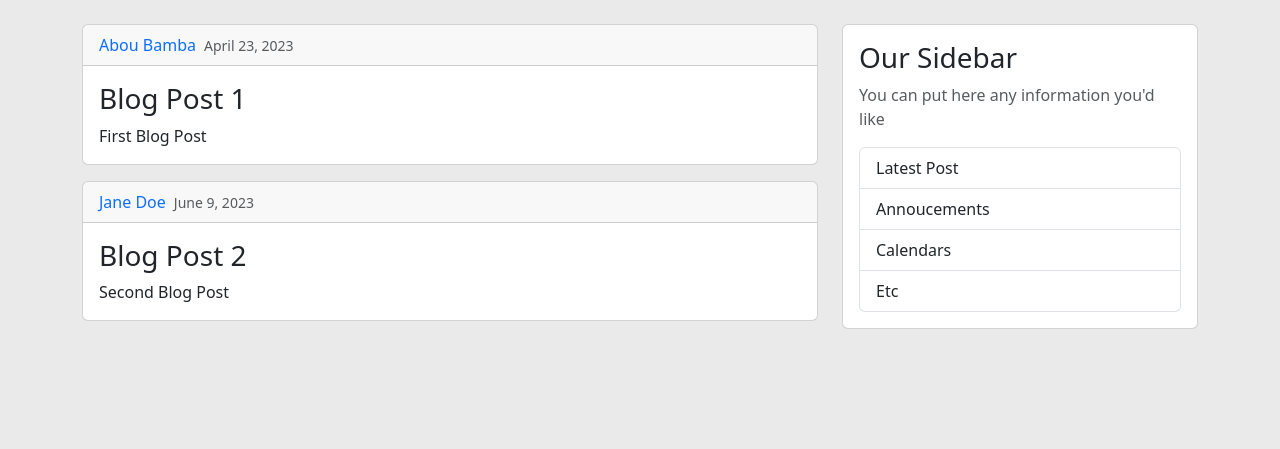
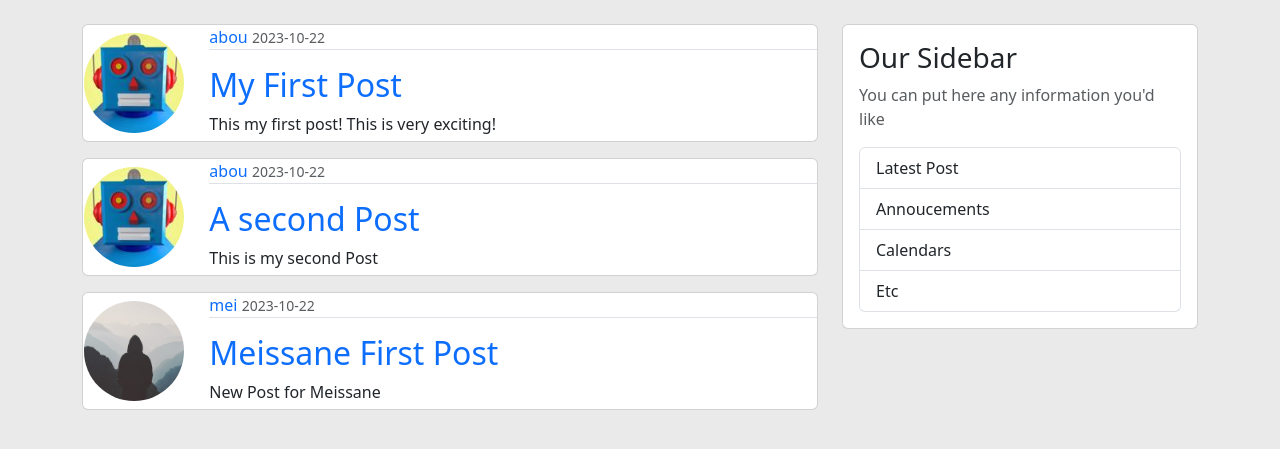
Before and after one commit to AbuDaddy/Flaskblog, a Flask app: page / in a window 1280 px wide. Shown: the part 56-505 px from the top of the page. Run offline with Flask 3, Linux system fonts and the light colour scheme.

Commit message:
Create Post

```diff
--- a/flaskblog/routes.py
+++ b/flaskblog/routes.py
@@ -1,23 +1,11 @@
 import os
 import secrets
 from PIL import Image
-from flask import render_template, url_for, flash, redirect, request
+from flask import render_template, url_for, flash, redirect, request, abort
 from flask_login import login_user, current_user, logout_user, login_required
 from flaskblog import app, db, bcrypt
-from flaskblog.forms import RegistrationForm, LoginForm, UpdateAccountForm
+from flaskblog.forms import RegistrationForm, LoginForm, UpdateAccountForm, PostForm
 from flaskblog.models import User, Post
-
-posts = [{
-    'title': 'Blog Post 1',
-    'author': 'Abou Bamba',
-    'date_posted': 'April 23, 2023',
-    'content': 'First Blog Post'
-}, {
-    'title': 'Blog Post 2',
-    'author': 'Jane Doe',
-    'date_posted': 'June 9, 2023',
-    'content': 'Second Blog Post'
-}]
 
 
 def save_image(form_picture):
@@ -36,6 +24,7 @@ def save_image(form_picture):
 
 @app.route('/')
 def home():
+    posts = Post.query.all()
     return render_template('home.html', posts=posts)
 
 
@@ -107,3 +96,45 @@ def account():
 def logout():
     logout_user()
     return redirect(url_for('login'))
+
+
+@app.route('/post/new', methods=['GET', 'POST'])
+@login_required
+def new_post():
+    form = PostForm()
+
+    if form.validate_on_submit():
+        post = Post(title=form.title.data,
+                    content=form.content.data, author=current_user)
+        db.session.add(post)
+        db.session.commit()
+        flash('Post has been created', 'success')
+        return redirect(url_for('home'))
+    return render_template('create_post.html', title='New Post', form=form, legend='New Post')
+
+
+@app.route('/post/<int:post_id>', methods=['GET', 'POST'])
+@login_required
+def post(post_id):
+    post = Post.query.get_or_404(post_id)
+    return render_template('post.html', title=post.title, post=post)
+
+
+@app.route('/post/<int:post_id>/update', methods=['GET', 'POST'])
+@login_required
+def update_post(post_id):
+    post = Post.query.get_or_404(post_id)
+    if post.author != current_user:
+        abort(403)
+
+    form = PostForm()
+    if form.validate_on_submit():
+        post.title = form.title.data
+        post.content = form.content.data
+        db.session.commit()
+        flash('Your post has been updated', 'success')
+        return redirect(url_for('post', post_id=post.id))
+    elif request.method == 'GET':
+        form.title.data = post.title
+        form.content.data = post.content
+    return render_template('create_post.html', title='Update Post', form=form, legend='Update Post')
--- a/flaskblog/static/style.css
+++ b/flaskblog/static/style.css
@@ -7,5 +7,5 @@ a {
 }
 
 .profile-img {
-    width: 125px;
+    width: 100px;
 }
--- a/flaskblog/templates/account.html
+++ b/flaskblog/templates/account.html
@@ -2,10 +2,10 @@
 {% block content %}
     <div class="card">
         <div class="row">
-            <div class="d-flex col-md-3 py-2 justify-content-center">
+            <div class="d-flex col-md-2 py-2 justify-content-center">
                 <img src="{{ image_file }}" class="rounded-circle profile-img">
             </div>
-            <div class="col-md-9">
+            <div class="col-md-10">
                 <h2 class="card-title">{{ current_user.username }}</h2>
                 <p class="text-muted">{{ current_user.email }}</p>
             </div>
--- a/flaskblog/templates/header.html
+++ b/flaskblog/templates/header.html
@@ -12,6 +12,7 @@
                 </div>
                 <div class="navbar-nav">
                     {% if current_user.is_authenticated %}
+                        <a class="nav-link nav-item" href="{{ url_for('new_post') }}">New Post</a>
                         <a class="nav-link nav-item" href="{{ url_for('account') }}">Account</a>
                         <a class="nav-link nav-item" href="{{ url_for('logout') }}">Logout</a>
                     {% else %}
--- a/flaskblog/templates/home.html
+++ b/flaskblog/templates/home.html
@@ -2,17 +2,20 @@
 {% block content %}
     {% for post in posts %}
         <div class="card mb-3">
-            <div class="card-header d-flex gap-2 align-items-center">
-                <div>
-                    <a href="#">{{ post.author }}</a>
+            <div class="row">
+                <div class="d-flex col-md-2 py-2 justify-content-center">
+                    <img src="{{ url_for('static', filename='images/' + post.author.image_file) }}" class="rounded-circle profile-img">
                 </div>
-                <div>
-                    <small class="text-muted">{{ post.date_posted }}</small>
+                <div class="col-md-10">
+                    <div class="border-bottom mb-3">
+                        <a href="#">{{ post.author.username }}</a>
+                        <small class="text-muted">{{ post.date_posted.strftime('%Y-%m-%d') }}</small>
+                    </div>
+                    <div class="">
+                        <h2 class="card-title"><a href="{{ url_for('post', post_id=post.id) }}">{{ post.title }}</a></h2>
+                        <p class="card-text">{{ post.content }}</p>
+                    </div>
                 </div>
-            </div>
-            <div class="card-body">
-                <h3 class="card-title">{{ post.title }}</h3>
-                <p class="card-text">{{ post.content }}</p>
             </div>
         </div>
     {% endfor %}
--- a/flaskblog/templates/layout.html
+++ b/flaskblog/templates/layout.html
@@ -15,7 +15,7 @@
     {% include "header.html" %}
     <main role=main class="container">
         <div class="row">
-            <div class="col-md-8">
+            <div class="col-lg-8">
                 {% with messages = get_flashed_messages(with_categories=True) %}
                     {% if messages %}
                         {% for category, message in messages %}
@@ -27,7 +27,7 @@
                 {% endwith%}
                 {% block content %}{% endblock content %}
             </div>
-            <div class="col-md-4">
+            <div class="col-lg-4">
                 <div class="card">
                     <div class="card-body">
                         <h3 class="card-title">Our Sidebar</h3>
```
Also changed, not shown: flaskblog/forms.py (+7 -1 lines), flaskblog/templates/create_post.html (added, +42 -0 lines), flaskblog/templates/post.html (added, +22 -0 lines), instance/site.db, 1 other file.
